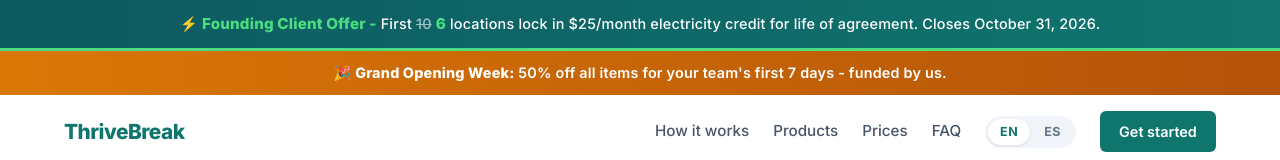
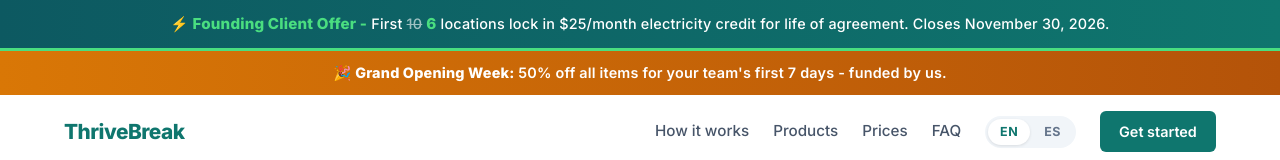
Before and after one commit to elxavo/thrivebreak.com, a plain HTML site: page index.html in a window 1280 px wide. Shown: the top 160 px of the page. Drawn offline with Linux system fonts and the light colour scheme.

Commit message:
Change closing date for Founding Client Offer
Updated the closing date for the Founding Client Offer from October 31, 2026, to November 30, 2026.

```diff
--- a/index.html
+++ b/index.html
@@ -2094,7 +2094,7 @@
 
     <!-- Founding Client Banner -->
     <div class="founding-banner">
-        ⚡ <strong data-en="Founding Client Offer -" data-es="Oferta de Cliente Fundador -">Founding Client Offer -</strong>        <span data-en="First <s>10</s> <strong>6</strong> locations lock in $25/month electricity credit for life of agreement. Closes October 31, 2026." data-es="Las primeras <s>10</s> <strong>6</strong> ubicaciones fijan un crédito de electricidad de $25/mes de por vida del acuerdo. Cierra el 31 de octubre de 2026.">First <s>10</s> <strong>6</strong> locations lock in $25/month electricity credit for life of agreement. Closes October 31, 2026.</span>
+        ⚡ <strong data-en="Founding Client Offer -" data-es="Oferta de Cliente Fundador -">Founding Client Offer -</strong>        <span data-en="First <s>10</s> <strong>6</strong> locations lock in $25/month electricity credit for life of agreement. Closes November 30, 2026." data-es="Las primeras <s>10</s> <strong>6</strong> ubicaciones fijan un crédito de electricidad de $25/mes de por vida del acuerdo. Cierra el 30 de Noviembre de 2026.">First <s>10</s> <strong>6</strong> locations lock in $25/month electricity credit for life of agreement. Closes November 30, 2026.</span>
     </div>
 
     <!-- Promo Banner -->
```
